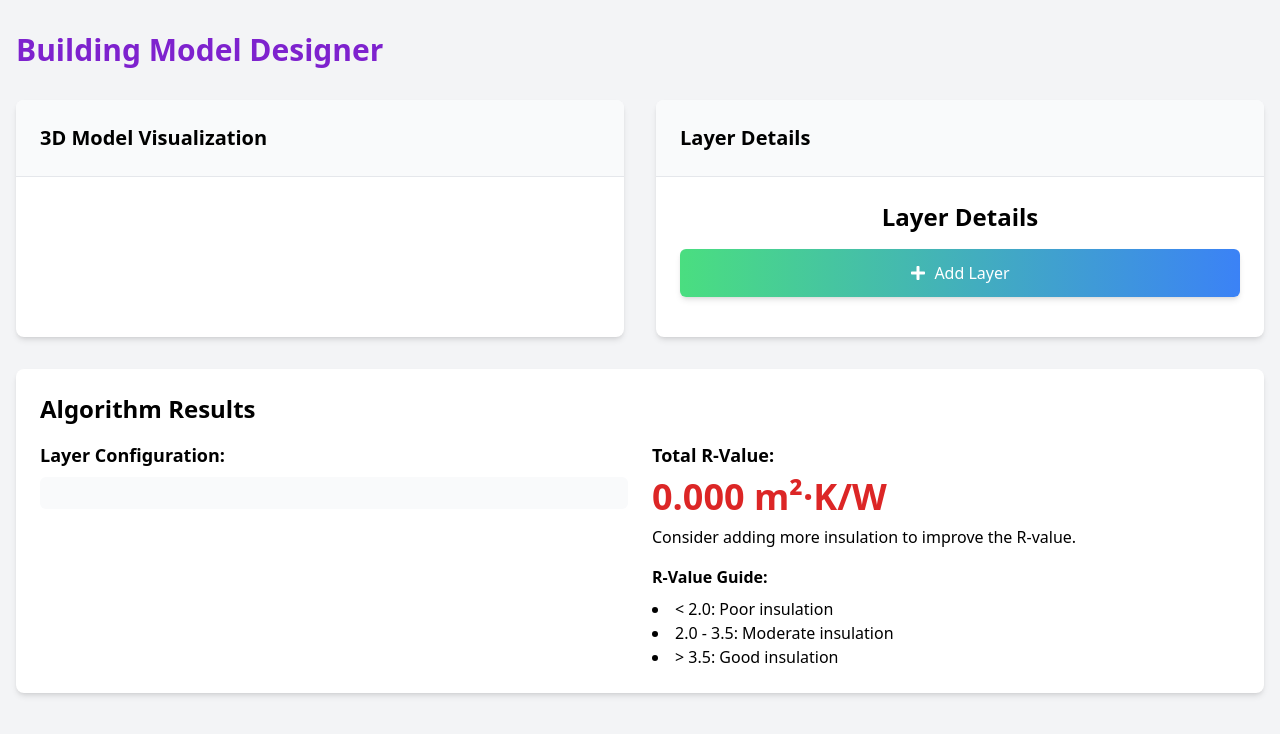
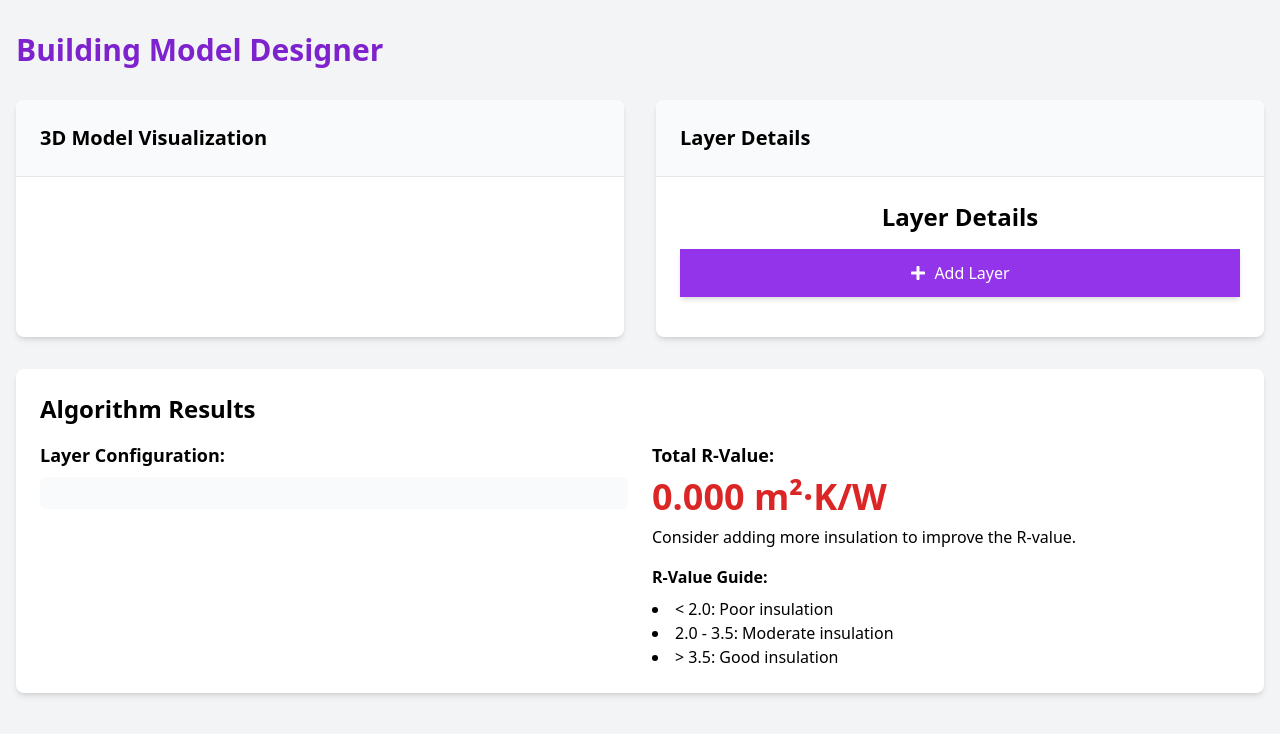
Before and after one commit to danielpiro/structure-algo, a React (Create React App) app in the folder client/: page / in a window 1280 px wide. Shown: the top 734 px of the page. Built offline with nearby package versions, Linux system fonts and the light colour scheme.

Commit message:
chore: Update LayerList button background color to purple

```diff
--- a/client/src/components/LayerList.tsx
+++ b/client/src/components/LayerList.tsx
@@ -247,7 +247,7 @@ const LayerList: React.FC<LayerListProps> = ({
       <h2 className="text-2xl font-semibold text-center mb-4">Layer Details</h2>
       <button
         onClick={onAddLayer}
-        className="w-full py-3 px-4 bg-gradient-to-r from-green-400 to-blue-500 text-white rounded-md hover:from-green-500 hover:to-blue-600 transition-colors duration-300 flex items-center justify-center shadow-md mb-4"
+        className="w-full py-3 px-4 bg-gradient-to-r bg-purple-600 text-white rounded-m transition-colors duration-300 flex items-center justify-center shadow-md mb-4"
       >
         <FaPlus className="mr-2" /> Add Layer
       </button>
```
